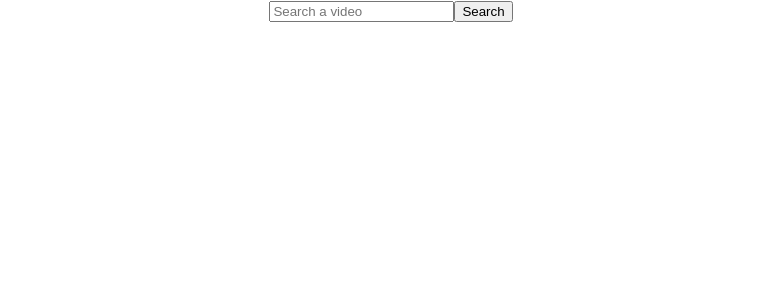
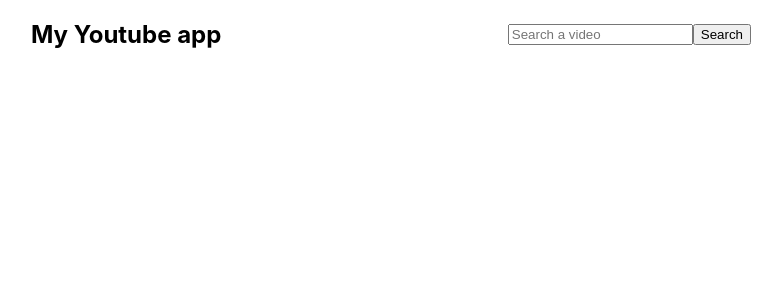
Before and after one commit to AnabelSalomone/ReactYoutube, a React (Create React App) app: page /SearchResults in a window 1280 px wide. Shown: the top 300 px of the page, without its empty margins (249-1031 px from the left). Built offline with nearby package versions, Linux system fonts and the light colour scheme.

Commit message:
minor stuff

```diff
--- a/src/App.js
+++ b/src/App.js
@@ -8,8 +8,11 @@ import SearchResults from "./SearchResults";
 
 function App() {
   const [searchResult, setSearchResult] = useState([]); // established via the APIData function and sent to the SerachResults component
+  const [keyword, setKeyword] = useState("");
 
   const APIData = async (keyword) => {
+    setKeyword(keyword)
+
     const url = "http://localhost:5000/Search/";
     const api = url + keyword;
 
@@ -33,7 +36,7 @@ function App() {
             <Video />
           </Route>
           <Route path="/SearchResults">
-            <SearchResults results={searchResult} />
+            <SearchResults results={searchResult} keyword={keyword}/>
           </Route>
         </Switch>
       </Router>
--- a/src/SearchBar.js
+++ b/src/SearchBar.js
@@ -1,5 +1,6 @@
 import React, { useState } from "react";
 import { withRouter } from "react-router-dom";
+import {TextInput} from "react-materialize"
 
 const SearchBar = (props) => {
   let { handleKeyword } = props;
@@ -12,7 +13,8 @@ const SearchBar = (props) => {
   };
 
   return (
-    <div>
+    <div className="search-bar-container">
+      <h2>My Youtube app</h2>
       <form>
         <input
           type="text"
--- a/src/SearchResults.js
+++ b/src/SearchResults.js
@@ -2,10 +2,12 @@ import React from "react";
 import VideoPreview from './VideoPreview'
 
 const SearchResults = (props) => {
-  const { results } = props;
+  const { results, keyword } = props;
 
   return (
+
     <div className="search-results-container">
+     {keyword.length > 0 ? <h4>Search results for "{keyword}"</h4> : null}
       {results.map( result => {
         return <VideoPreview info={result}/>;
       })}
--- a/src/index.css
+++ b/src/index.css
@@ -12,10 +12,16 @@ code {
     monospace;
 }
 
+.App{
+  display: flex;
+  flex-direction: column;
+  align-items: center;
+}
+
 .video-preview-container{
   display: flex;
   width: 45em;
-  background-color: bisque;
+  background-color: rgb(252, 237, 218);
   margin-bottom: 16px;
 }
 
@@ -24,3 +30,11 @@ code {
   flex-direction: column;
   align-items: center;
 }
+
+.search-bar-container{
+  display: flex;
+  justify-content: space-between;
+  align-items: center;
+  margin-bottom: 16px;
+  width: 45em;
+}
```
Also changed, not shown: 2 other files (tests, documents, lock files or other folders).
